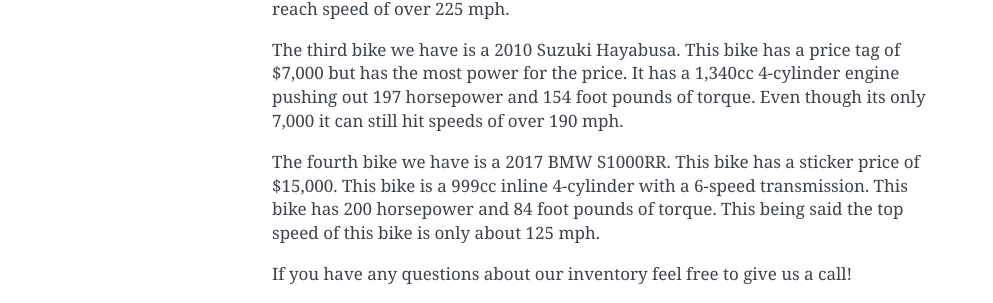
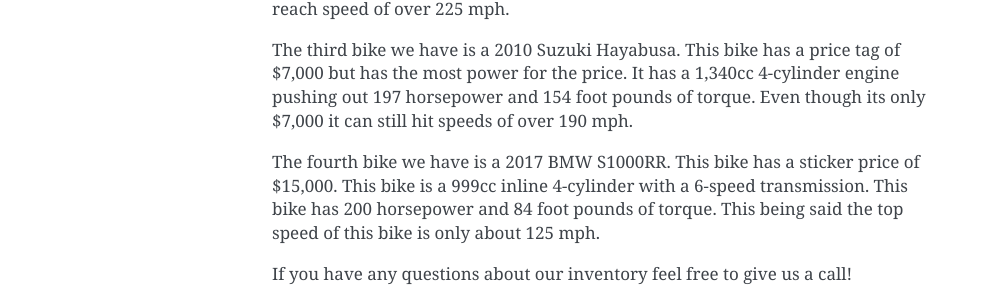
Before and after one commit to coletramp/car_dealership, a Sphinx documentation site: the page built from source/used_mc/used_mc.rst, in a window 1280 px wide. Shown: the part 402-705 px from the top of the page, without its empty margins (148-1141 px from the left). Built offline with Sphinx 7.4.7, drawn with Linux system fonts in a browser that asks for light colours.

Commit message:
changed a sign

```diff
--- a/source/used_mc/used_mc.rst
+++ b/source/used_mc/used_mc.rst
@@ -19,7 +19,7 @@
 The third bike we have is a 2010 Suzuki Hayabusa. This bike has a price tag of
 $7,000 but has the most power for the price. It has a 1,340cc 4-cylinder engine
 pushing out 197 horsepower and 154 foot pounds of torque. Even though its only
-7,000 it can still hit speeds of over 190 mph.
+$7,000 it can still hit speeds of over 190 mph.
 
 The fourth bike we have is a 2017 BMW S1000RR. This bike has a sticker price of
 $15,000. This bike is a 999cc inline 4-cylinder with a 6-speed transmission. This
```
